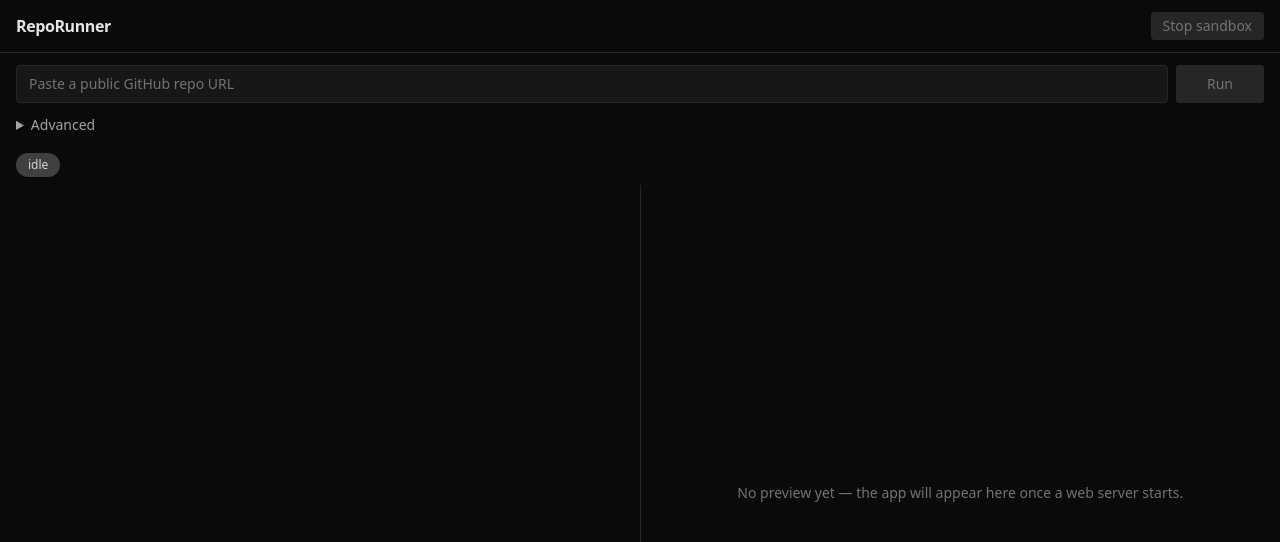
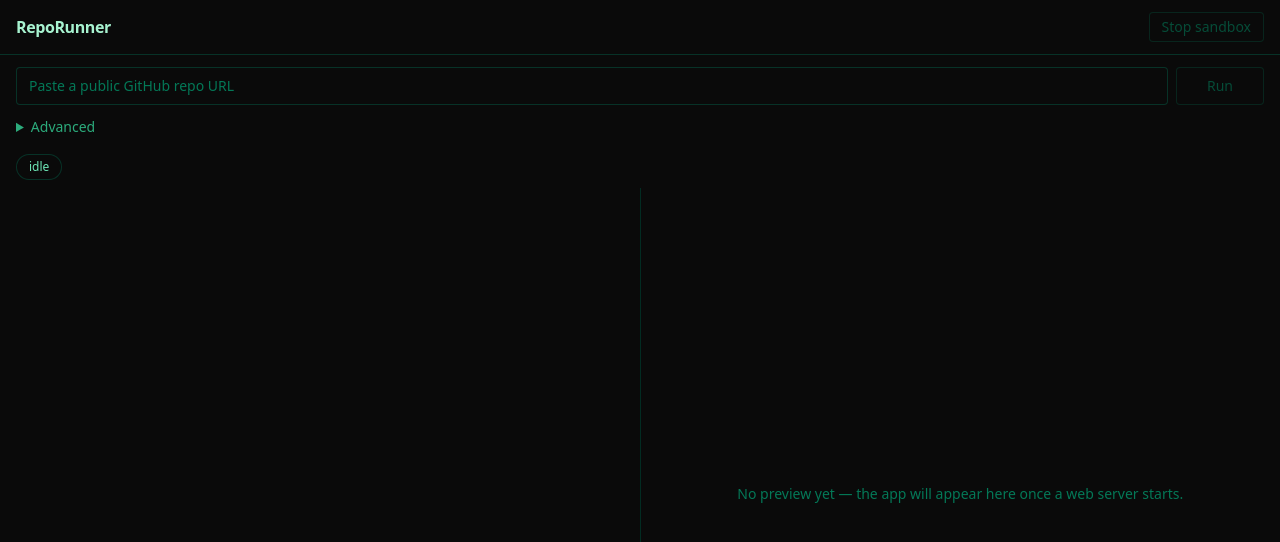
Before and after one commit to mandy1eigh007/ControlZ_Runner, a React (Vite) app: page / in a window 1280 px wide. Shown: the top 542 px of the page. Built offline with nearby package versions, Linux system fonts and the light colour scheme.

Commit message:
Apply dark DOS-green theme

```diff
--- a/index.html
+++ b/index.html
@@ -5,7 +5,7 @@
     <meta name="viewport" content="width=device-width, initial-scale=1.0" />
     <title>RepoRunner</title>
   </head>
-  <body class="bg-neutral-950 text-neutral-200">
+  <body class="bg-neutral-950 text-emerald-200 selection:bg-emerald-900 selection:text-emerald-50">
     <div id="root"></div>
     <script type="module" src="/src/main.tsx"></script>
   </body>
--- a/src/App.tsx
+++ b/src/App.tsx
@@ -9,18 +9,18 @@ type Status =
 const C = {
   reset: "\x1b[0m",
   red: "\x1b[31m",
-  cyan: "\x1b[36m",
+  amber: "\x1b[33m",
   dim: "\x1b[2m",
 };
 
 const STATUS_COLORS: Record<Status, string> = {
-  idle: "bg-neutral-700 text-neutral-300",
-  cloning: "bg-blue-700 text-white",
-  detecting: "bg-blue-700 text-white",
-  installing: "bg-blue-700 text-white",
-  running: "bg-emerald-700 text-white",
-  error: "bg-red-700 text-white",
-  stopped: "bg-neutral-700 text-neutral-300",
+  idle: "bg-neutral-950 text-emerald-300 border border-emerald-900/60",
+  cloning: "bg-amber-950 text-amber-200 border border-amber-900/60",
+  detecting: "bg-amber-950 text-amber-200 border border-amber-900/60",
+  installing: "bg-amber-950 text-amber-200 border border-amber-900/60",
+  running: "bg-emerald-900 text-emerald-50 border border-emerald-700/60",
+  error: "bg-rose-950 text-rose-200 border border-rose-900/60",
+  stopped: "bg-neutral-950 text-emerald-300 border border-emerald-900/60",
 };
 
 export function App() {
@@ -42,7 +42,22 @@ export function App() {
       convertEol: true,
       fontFamily: "ui-monospace, Menlo, Consolas, monospace",
       fontSize: 13,
-      theme: { background: "#0a0a0a", foreground: "#e5e5e5" },
+      theme: {
+        background: "#050806",
+        foreground: "#b7f0c5",
+        cursor: "#d1fae5",
+        cursorAccent: "#050806",
+        selectionBackground: "#0f2a1a",
+        black: "#050806",
+        brightBlack: "#0b1410",
+        green: "#34d399",
+        brightGreen: "#86efac",
+        red: "#fb7185",
+        yellow: "#fbbf24",
+        cyan: "#22d3ee",
+        white: "#d1fae5",
+        brightWhite: "#ecfdf5",
+      },
     });
     const fit = new FitAddon();
     term.loadAddon(fit);
@@ -100,7 +115,7 @@ export function App() {
         const { stream, line } = JSON.parse((e as MessageEvent).data) as
           { stream: string; line: string };
         const color = stream === "stderr" ? C.red
-                    : stream === "status" ? C.cyan : "";
+                    : stream === "status" ? C.amber : "";
         writeln(line, color);
       });
       es.addEventListener("preview", (e) => {
@@ -144,11 +159,11 @@ export function App() {
   const running = activeSandbox !== null;
 
   return (
-    <div className="flex h-full flex-col bg-neutral-950 text-neutral-200">
-      <div className="flex items-center justify-between border-b border-neutral-800 px-4 py-3">
-        <div className="font-bold tracking-tight">RepoRunner</div>
+    <div className="flex h-full flex-col bg-neutral-950 text-emerald-200">
+      <div className="flex items-center justify-between border-b border-emerald-900/60 px-4 py-3">
+        <div className="font-bold tracking-tight text-emerald-200">RepoRunner</div>
         <button onClick={handleStop} disabled={!running}
-          className="rounded bg-red-600 px-3 py-1 text-sm font-medium text-white disabled:cursor-not-allowed disabled:bg-neutral-800 disabled:text-neutral-500">
+          className="rounded border border-rose-900/60 bg-rose-950 px-3 py-1 text-sm font-medium text-rose-200 hover:bg-rose-900/60 focus-visible:outline-none focus-visible:ring-2 focus-visible:ring-emerald-500/80 focus-visible:ring-offset-2 focus-visible:ring-offset-neutral-950 disabled:cursor-not-allowed disabled:border-emerald-900/40 disabled:bg-neutral-950 disabled:text-emerald-700/60">
           Stop sandbox
         </button>
       </div>
@@ -156,24 +171,24 @@ export function App() {
         <input type="text" value={url}
           onChange={(e) => setUrl(e.target.value)} onKeyDown={onUrlKey}
           placeholder="Paste a public GitHub repo URL" disabled={running}
-          className="flex-1 rounded border border-neutral-800 bg-neutral-900 px-3 py-2 text-sm placeholder:text-neutral-500 focus:border-neutral-600 focus:outline-none disabled:opacity-60" />
+          className="flex-1 rounded border border-emerald-900/60 bg-neutral-950 px-3 py-2 text-sm text-emerald-200 placeholder:text-emerald-700 focus:border-emerald-600/70 focus:outline-none focus-visible:ring-2 focus-visible:ring-emerald-500/70 focus-visible:ring-offset-2 focus-visible:ring-offset-neutral-950 disabled:opacity-60" />
         <button onClick={handleRun}
           disabled={starting || running || !url.trim()}
-          className="flex min-w-[88px] items-center justify-center rounded bg-emerald-600 px-4 py-2 text-sm font-medium text-white hover:bg-emerald-500 disabled:cursor-not-allowed disabled:bg-neutral-800 disabled:text-neutral-500">
+          className="flex min-w-[88px] items-center justify-center rounded border border-emerald-700/60 bg-emerald-900 px-4 py-2 text-sm font-medium text-emerald-50 hover:bg-emerald-800 focus-visible:outline-none focus-visible:ring-2 focus-visible:ring-emerald-500/80 focus-visible:ring-offset-2 focus-visible:ring-offset-neutral-950 disabled:cursor-not-allowed disabled:border-emerald-900/40 disabled:bg-neutral-950 disabled:text-emerald-700/60">
           {starting ? (
             <span className="inline-block h-4 w-4 animate-spin rounded-full border-2 border-white border-t-transparent" />
           ) : ("Run")}
         </button>
       </div>
       <details className="px-4 pb-2 text-sm">
-        <summary className="cursor-pointer select-none text-neutral-400 hover:text-neutral-200">
+        <summary className="cursor-pointer select-none text-emerald-400/80 hover:text-emerald-200">
           Advanced
         </summary>
         <div className="mt-2">
           <input type="text" value={customCommand}
             onChange={(e) => setCustomCommand(e.target.value)}
             placeholder="Custom start command (optional)" disabled={running}
-            className="w-full rounded border border-neutral-800 bg-neutral-900 px-3 py-2 text-sm font-mono placeholder:text-neutral-500 focus:border-neutral-600 focus:outline-none disabled:opacity-60" />
+            className="w-full rounded border border-emerald-900/60 bg-neutral-950 px-3 py-2 text-sm font-mono text-emerald-200 placeholder:text-emerald-700 focus:border-emerald-600/70 focus:outline-none focus-visible:ring-2 focus-visible:ring-emerald-500/70 focus-visible:ring-offset-2 focus-visible:ring-offset-neutral-950 disabled:opacity-60" />
         </div>
       </details>
       <div className="px-4 py-2">
@@ -181,7 +196,7 @@ export function App() {
           {status}
         </span>
       </div>
-      <div className="grid min-h-0 flex-1 grid-cols-2 gap-px bg-neutral-800">
+      <div className="grid min-h-0 flex-1 grid-cols-2 gap-px bg-emerald-950">
         <div className="bg-neutral-950">
           <div ref={termRef} className="h-full w-full" />
         </div>
@@ -190,7 +205,7 @@ export function App() {
             <iframe src={previewUrl} className="h-full w-full border-0"
               sandbox="allow-scripts allow-same-origin allow-forms allow-popups" />
           ) : (
-            <div className="flex h-full w-full items-center justify-center px-6 text-center text-sm text-neutral-500">
+            <div className="flex h-full w-full items-center justify-center px-6 text-center text-sm text-emerald-700">
               No preview yet — the app will appear here once a web server starts.
             </div>
           )}
--- a/src/index.css
+++ b/src/index.css
@@ -5,5 +5,23 @@
 html, body, #root { height: 100%; }
 body { margin: 0; font-family: system-ui, -apple-system, sans-serif; }
 
+@layer base {
+	:root {
+		color-scheme: dark;
+	}
+
+	/* Keep selections visible without harsh neon. */
+	::selection {
+		background: rgb(6 95 70 / 0.55); /* emerald-700-ish */
+		color: rgb(236 253 245); /* emerald-50 */
+	}
+
+	/* Ensure focus is clearly visible for keyboard users. */
+	:focus-visible {
+		outline: 2px solid rgb(16 185 129 / 0.85); /* emerald-500 */
+		outline-offset: 2px;
+	}
+}
+
 .xterm { padding: 8px; height: 100%; }
 .xterm-viewport { background-color: transparent !important; }
```
